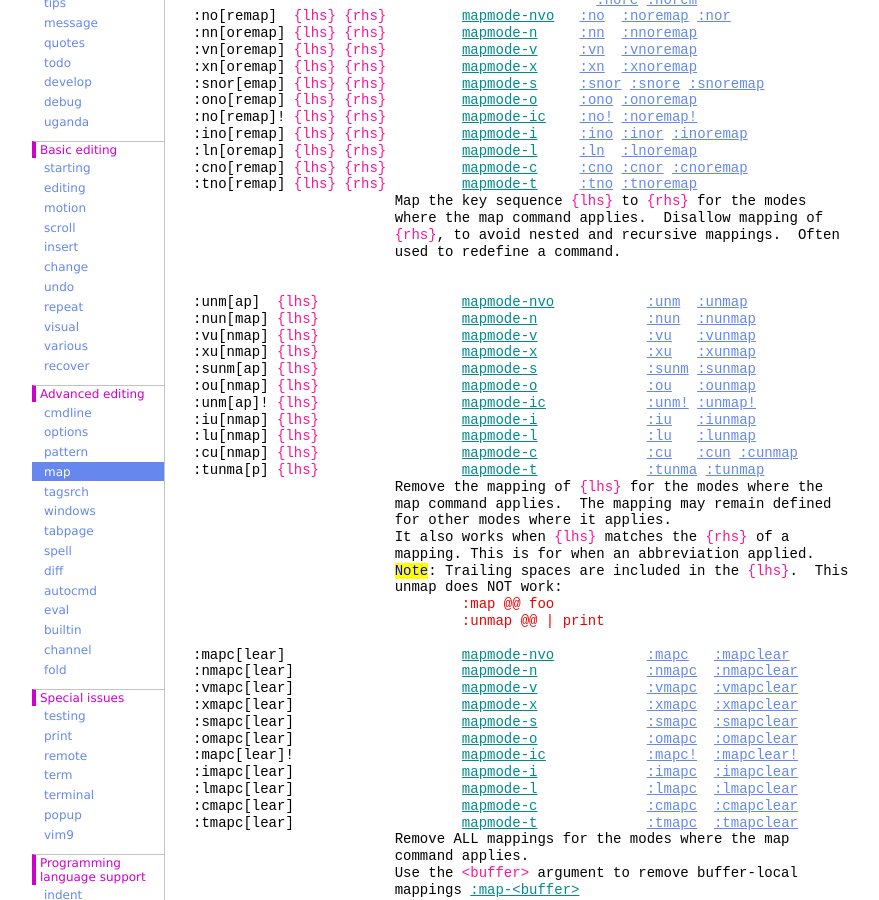
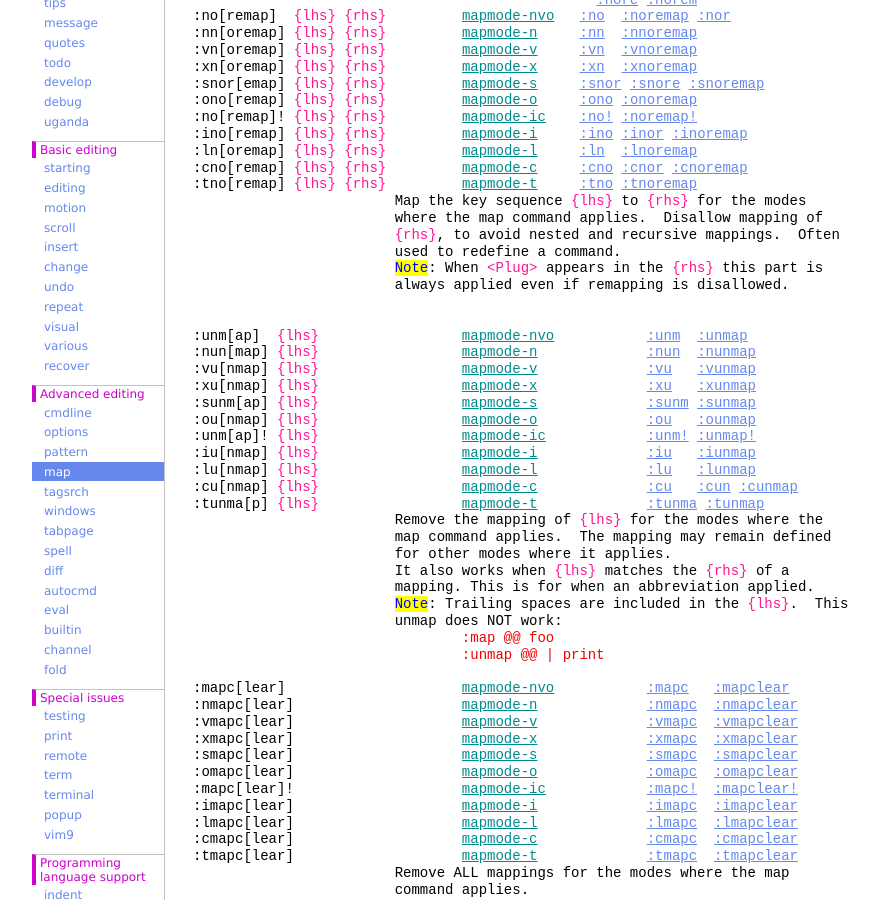
Before and after one commit to vim-jp/vimdoc-en, a Jekyll site: the page built from map.html, in a window 1280 px wide and 900 px high, scrolled down 1320 px. Shown: the whole window, without its empty margins (208-1087 px from the left). Built offline with Jekyll 4.4.1, drawn with Linux system fonts in a browser that asks for light colours; nearby versions of some CDN libraries; comment, search, counter and statistics services are not loaded.

Commit message:
Generated by GitHub workflow 1933718875
https://github.com/vim-jp/vimdoc-en/actions/runs/1933718875

```diff
--- a/map.html
+++ b/map.html
@@ -85,6 +85,8 @@ modes.<br>
 &nbsp;&nbsp;&nbsp;&nbsp;&nbsp;&nbsp;&nbsp;&nbsp;&nbsp;&nbsp;&nbsp;&nbsp;&nbsp;&nbsp;&nbsp;&nbsp;&nbsp;&nbsp;&nbsp;&nbsp;&nbsp;&nbsp;&nbsp;&nbsp;where the map command applies.&nbsp;&nbsp;Disallow mapping of<br>
 &nbsp;&nbsp;&nbsp;&nbsp;&nbsp;&nbsp;&nbsp;&nbsp;&nbsp;&nbsp;&nbsp;&nbsp;&nbsp;&nbsp;&nbsp;&nbsp;&nbsp;&nbsp;&nbsp;&nbsp;&nbsp;&nbsp;&nbsp;&nbsp;<span class="Special">{rhs}</span>, to avoid nested and recursive mappings.&nbsp;&nbsp;Often<br>
 &nbsp;&nbsp;&nbsp;&nbsp;&nbsp;&nbsp;&nbsp;&nbsp;&nbsp;&nbsp;&nbsp;&nbsp;&nbsp;&nbsp;&nbsp;&nbsp;&nbsp;&nbsp;&nbsp;&nbsp;&nbsp;&nbsp;&nbsp;&nbsp;used to redefine a command.<br>
+&nbsp;&nbsp;&nbsp;&nbsp;&nbsp;&nbsp;&nbsp;&nbsp;&nbsp;&nbsp;&nbsp;&nbsp;&nbsp;&nbsp;&nbsp;&nbsp;&nbsp;&nbsp;&nbsp;&nbsp;&nbsp;&nbsp;&nbsp;&nbsp;<span class="Todo">Note</span>: When&nbsp;<span class="Special">&lt;Plug&gt;</span>&nbsp;appears in the&nbsp;<span class="Special">{rhs}</span>&nbsp;this part is<br>
+&nbsp;&nbsp;&nbsp;&nbsp;&nbsp;&nbsp;&nbsp;&nbsp;&nbsp;&nbsp;&nbsp;&nbsp;&nbsp;&nbsp;&nbsp;&nbsp;&nbsp;&nbsp;&nbsp;&nbsp;&nbsp;&nbsp;&nbsp;&nbsp;always applied even if remapping is disallowed.<br>
 <br>
 <br>
 :unm[ap]&nbsp;&nbsp;<span class="Special">{lhs}</span>&nbsp;&nbsp;&nbsp;&nbsp;&nbsp;&nbsp;&nbsp;&nbsp;&nbsp;&nbsp;&nbsp;&nbsp;&nbsp;&nbsp;&nbsp;&nbsp;&nbsp;<a class="Identifier" href="map.html#mapmode-nvo">mapmode-nvo</a>&nbsp;&nbsp;&nbsp;&nbsp;&nbsp;&nbsp;&nbsp;&nbsp;&nbsp;&nbsp;&nbsp;<a class="Constant" href="map.html#:unm" name=":unm">:unm</a>&nbsp;&nbsp;<a class="Constant" href="map.html#:unmap" name=":unmap">:unmap</a><br>
```
